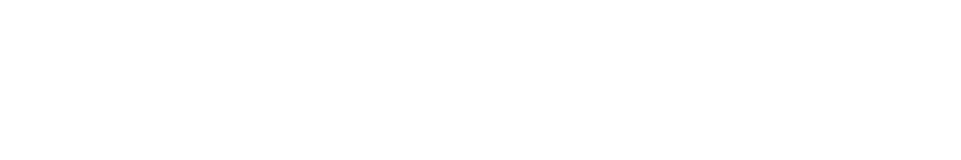
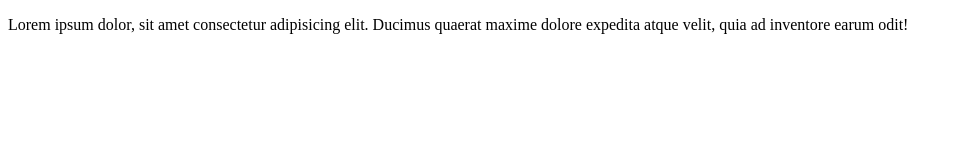
Before and after one commit to luhacks/proyectoDemoCursoPrework, a plain HTML site: page index.html in a window 1280 px wide. Shown: the whole page, without its empty margins (0-961 px from the left). Drawn offline with Linux system fonts and the light colour scheme.

Commit message:
cambios de prueba

```diff
--- a/index.html
+++ b/index.html
@@ -1,12 +1,15 @@
 <!DOCTYPE html>
 <html lang="en">
-<head>
-    <meta charset="UTF-8">
-    <meta http-equiv="X-UA-Compatible" content="IE=edge">
-    <meta name="viewport" content="width=device-width, initial-scale=1.0">
+  <head>
+    <meta charset="UTF-8" />
+    <meta http-equiv="X-UA-Compatible" content="IE=edge" />
+    <meta name="viewport" content="width=device-width, initial-scale=1.0" />
     <title>Hola Mundo</title>
-</head>
-<body>
-
-</body>
+  </head>
+  <body>
+    <p>
+      Lorem ipsum dolor, sit amet consectetur adipisicing elit. Ducimus quaerat
+      maxime dolore expedita atque velit, quia ad inventore earum odit!
+    </p>
+  </body>
 </html>
```
